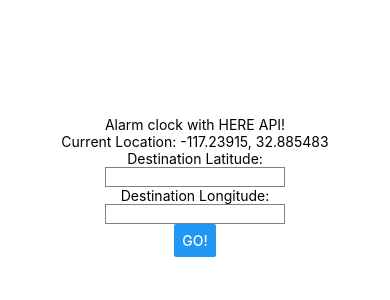
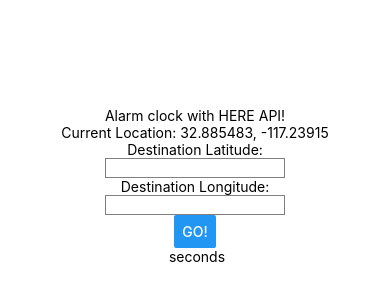
Before and after one commit to jamesbwang/SDHacks18, a React Native app in the folder name-tbd/: screen / in a window 390 px wide. Shown: the part 236-536 px from the top of the page. Built offline with nearby package versions, Linux system fonts and the light colour scheme.

Commit message:
Working time!

```diff
--- a/name-tbd/App.js
+++ b/name-tbd/App.js
@@ -19,9 +19,7 @@
   }
 
   componentWillMount() {
-    /*console.log("Started!");
-    return navigator.geolocation.getCurrentPosition((position) => {
-      console.log("Navigating!");
+    /*return navigator.geolocation.getCurrentPosition((position) => {
       this.setState({
         position: {
           longitude: position.coords.longitude,
@@ -32,13 +30,11 @@
       console.log(this);
     }, (error) => {
       alert(JSON.stringify(error))
-    }, {
-      enableHighAccuracy: false
     });*/
     this.setState({
       position: {
-        longitude: 32.885483,
-        latitude: -117.239150
+        latitude: 32.885483,
+        longitude: -117.239150
       },
       isLoading: false
     });
@@ -55,16 +51,17 @@
       + (today.getSeconds() < 10 ? "0" : "") + today.getSeconds();
     uri = "https://route.api.here.com/routing/7.2/calculateroute.json"
       + "?app_id=" + this.state.appId
-      + "&app_code=" + this.appCode
+      + "&app_code=" + this.state.appCode
       + "&mode=fastest;car;"
-      + "&waypoint0=geo!" + 0 + "," + 0
-      + "&waypoint1=geo!" + this.dest_latitude + "," + this.dest_longitude
+      + "&waypoint0=geo!" + this.state.position.latitude + "," + this.state.position.longitude
+      + "&waypoint1=geo!" + this.state.dest_latitude + "," + this.state.dest_longitude
       + "&departure=" + timestamp;
     console.log("Now Requesting: " + uri);
 
     return fetch(uri)
       .then ((response) => response.json())
       .then ((responseJson) => {
+        console.log(responseJson);
         this.setState ({
           timeLeft: responseJson.response.route[0].summary.trafficTime
         }, function() {
@@ -104,6 +101,7 @@
           onPress={this.findRoutes.bind(this)}
           title="GO!"
         />
+        <Text>{this.state.timeLeft} seconds</Text>
       </View>
     );
   }
```
